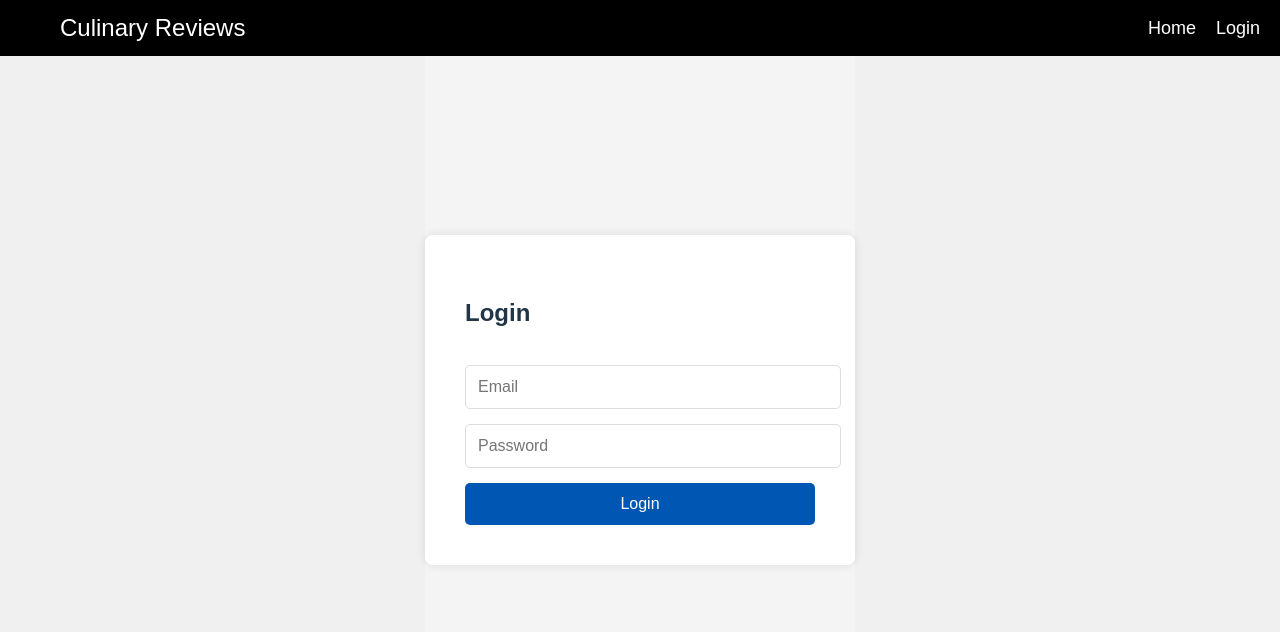
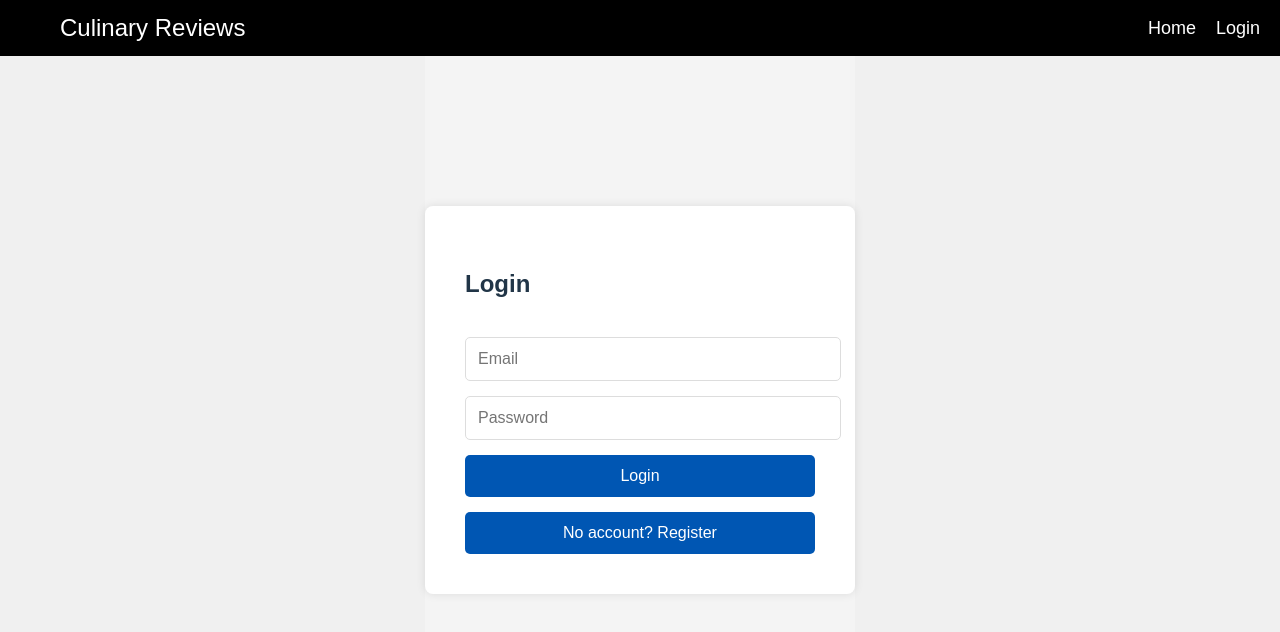
Before and after one commit to adamrzky/tugas-sb-sanbercode-go-next-2024, a React (Vite) app in the folder fp-super-bootcamp-react/: page /login in a window 1280 px wide. Shown: the top 632 px of the page. Built offline with nearby package versions, Linux system fonts and the light colour scheme.

Commit message:
add register ,  disable multiple review sudah fix

```diff
--- a/fp-super-bootcamp-react/src/pages/Login.css
+++ b/fp-super-bootcamp-react/src/pages/Login.css
@@ -40,3 +40,11 @@
   color: red; /* Warna merah untuk pesan error */
   margin-top: 20px; /* Margin untuk memisahkan pesan error dari tombol */
 }
+.login-form textarea {
+  width: 100%; /* Full width */
+  padding: 10px;
+  margin-top: 10px;
+  border-radius: 5px;
+  border: 1px solid #ddd;
+  resize: none; /* Prevent resizing of textarea */
+}
--- a/fp-super-bootcamp-react/src/pages/Login.jsx
+++ b/fp-super-bootcamp-react/src/pages/Login.jsx
@@ -2,12 +2,15 @@ import React, { useState, useContext } from 'react';
 import axios from 'axios';
 import { useNavigate } from 'react-router-dom';
 import { UserContext } from '../contexts/UserContext';
-import './Login.css';
-import Swal from 'sweetalert2'; // Import SweetAlert2
+import './Login.css'; // Pastikan ini benar
+import Swal from 'sweetalert2';
 
 const Login = () => {
     const [email, setEmail] = useState('');
     const [password, setPassword] = useState('');
+    const [fullName, setFullName] = useState('');
+    const [bio, setBio] = useState('');
+    const [isRegistering, setIsRegistering] = useState(false);
     const { setUser } = useContext(UserContext);
     const navigate = useNavigate();
 
@@ -20,37 +23,54 @@ const Login = () => {
             });
             if (response.data.code === 200) {
                 setUser({ email, token: response.data.token });
-                Swal.fire({ // Menampilkan SweetAlert sukses
-                    icon: 'success',
-                    title: 'Logged in!',
-                    text: 'You have successfully logged in.',
-                }).then(() => {
-                    navigate('/'); // Redirect ke home setelah mengklik OK
-                });
+                navigate('/'); // Redirect ke home setelah login
+                Swal.fire('Login Berhasil', 'Anda berhasil login.', 'success');
             } else {
-                Swal.fire({ // Menampilkan SweetAlert error
-                    icon: 'error',
-                    title: 'Login Failed',
-                    text: 'Please check your credentials.',
-                });
+                Swal.fire('Login Gagal', 'Periksa kredensial Anda dan coba lagi.', 'error');
             }
         } catch (error) {
-            Swal.fire({ // Menampilkan SweetAlert untuk error teknis
-                icon: 'error',
-                title: 'Login Error',
-                text: 'Login error. Please try again later.',
+            Swal.fire('Error', 'Terjadi kesalahan saat login. Coba lagi nanti.', 'error');
+        }
+    };
+
+    const handleRegister = async (e) => {
+        e.preventDefault();
+        try {
+            const response = await axios.post('https://fp-super-bootcamp-go.vercel.app/auth/register', {
+                email,
+                password,
+                profile: {
+                    full_name: fullName,
+                    bio
+                }
             });
-            console.error('Login request failed:', error);
+            if (response.data.message === "Registration successful") {
+                Swal.fire('Registrasi Berhasil', 'Silakan login dengan akun baru Anda.', 'success');
+                setIsRegistering(false);
+            } else {
+                Swal.fire('Registrasi Gagal', response.data.error || 'Coba lagi.', 'error');
+            }
+        } catch (error) {
+            Swal.fire('Error', 'Terjadi kesalahan saat registrasi. Coba lagi nanti.', 'error');
         }
     };
 
     return (
         <div className="login-container">
-            <form onSubmit={handleLogin} className="login-form">
-                <h2>Login</h2>
+            <form onSubmit={isRegistering ? handleRegister : handleLogin} className="login-form">
+                <h2>{isRegistering ? 'Register' : 'Login'}</h2>
                 <input type="email" value={email} onChange={e => setEmail(e.target.value)} placeholder="Email"/>
                 <input type="password" value={password} onChange={e => setPassword(e.target.value)} placeholder="Password"/>
-                <button type="submit">Login</button>
+                {isRegistering && (
+                    <>
+                        <input type="text" value={fullName} onChange={e => setFullName(e.target.value)} placeholder="Full Name" />
+                        <textarea value={bio} onChange={e => setBio(e.target.value)} placeholder="Bio" />
+                    </>
+                )}
+                <button type="submit">{isRegistering ? 'Register' : 'Login'}</button>
+                <button type="button" onClick={() => setIsRegistering(!isRegistering)} className="toggle-button">
+                    {isRegistering ? 'Already have an account? Login' : 'No account? Register'}
+                </button>
             </form>
         </div>
     );
```
